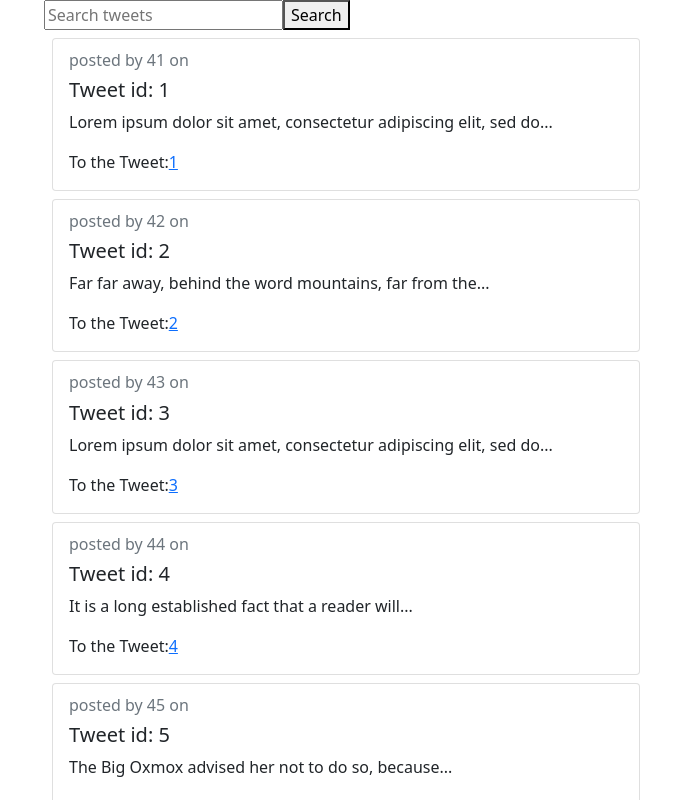
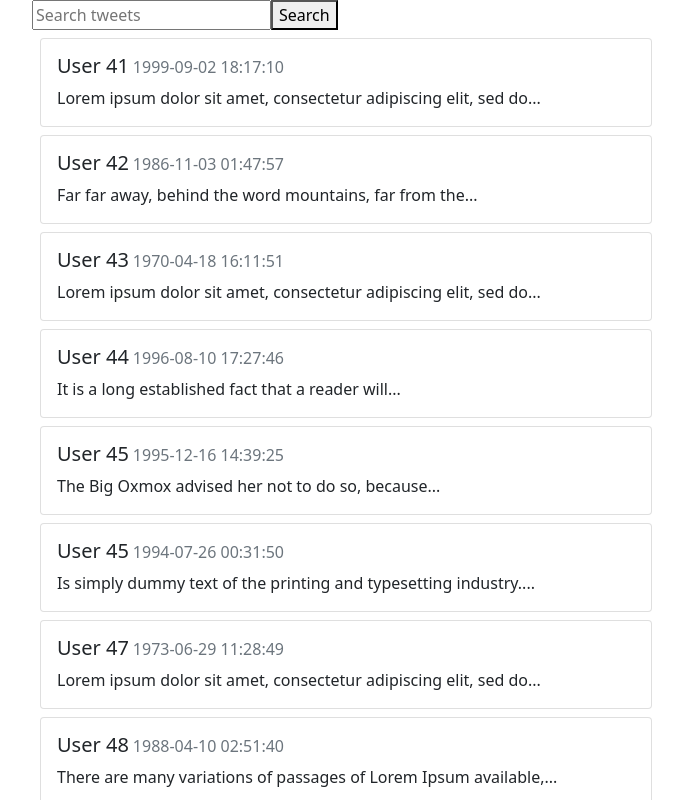
Before and after one commit to tuttiamore/mini_twitter, a React (Create React App) app: page / in a window 1280 px wide. Shown: the top 800 px of the page, without its empty margins (294-977 px from the left). Built offline with nearby package versions, Linux system fonts and the light colour scheme.

Commit message:
add styling of tweet overview and tweet preview

```diff
--- a/package.json
+++ b/package.json
@@ -7,6 +7,7 @@
     "@testing-library/react": "^11.2.7",
     "@testing-library/user-event": "^12.8.3",
     "bootstrap": "^5.0.1",
+    "date-fns": "^2.22.1",
     "react": "^17.0.2",
     "react-dom": "^17.0.2",
     "react-router-dom": "^5.2.0",
--- a/src/App.js
+++ b/src/App.js
@@ -23,11 +23,11 @@ function App() {
   return (
     <>
       <div className="container-fluid d-flex flex-column align-items-center">
-        <header className="container w-50">
+        <header className="container-main">
           <Navbar setSearchQuery={setSearchQuery}></Navbar>
         </header>
 
-        <main className="container w-50">
+        <main className="container-main">
           {/* inside each component, wrap html in <section> */}
           <Switch>
             <Route path="/tweet/:id?">
--- a/src/TweetDetails.js
+++ b/src/TweetDetails.js
@@ -1,4 +1,5 @@
 import { useParams } from "react-router-dom";
+import { format } from "date-fns";
 
 export default function TweetDetails({ tweets }) {
   const { id } = useParams();
@@ -7,10 +8,12 @@ export default function TweetDetails({ tweets }) {
     <>
       <div className="card">
         <div className="card-body">
-          <h6 className="card-subtitle mb-2 text-muted">
-            User: {tweet.id_user}
+          <h5 className="card-subtitle mb-2 d-inline-block">
+            User {tweet.id_user}
+          </h5>
+          <h6 className="card-subtitle mb-2 text-muted d-inline-block ms-1">
+            {format(tweet.date, "yyyy-MM-dd HH:mm:ss")}
           </h6>
-          <h5 className="card-title">Tweet id: {tweet.id}</h5>
 
           <p className="card-text">{tweet.text}</p>
         </div>
--- a/src/TweetPreview.js
+++ b/src/TweetPreview.js
@@ -1,26 +1,30 @@
 import { Link } from "react-router-dom";
+import { format } from "date-fns";
+
 export default function TweetPreview({ tweet }) {
   function preview(string) {
     return string.split(" ").slice(0, 10).join(" ");
   }
 
-  console.log(tweet.date);
-
   return (
     <>
       {/* Franz' code for testing routing below ,can be deleted */}
-
-      <div className="card m-2">
-        <div className="card-body">
-          <h6 className="card-subtitle mb-2 text-muted">
-            posted by {tweet.id_user} on
-          </h6>
-          <h5 className="card-title">Tweet id: {tweet.id}</h5>
-          <p className="card-text">{preview(tweet.text)}...</p>
-          To the Tweet:
-          <Link to={`/tweet/${tweet.id}`}>{tweet.id}</Link>
+      <Link
+        to={`/tweet/${tweet.id}`}
+        className="link-dark text-body text-decoration-none"
+      >
+        <div className="card m-2">
+          <div className="card-body">
+            <h5 className="card-subtitle mb-2 d-inline-block">
+              User {tweet.id_user}
+            </h5>
+            <h6 className="card-subtitle mb-2 text-muted d-inline-block ms-1">
+              {format(tweet.date, "yyyy-MM-dd HH:mm:ss")}
+            </h6>
+            <p className="card-text">{preview(tweet.text)}...</p>
+          </div>
         </div>
-      </div>
+      </Link>
       {/* <p>
         This is preview of tweet:
         <Link to={`/tweet/${tweet.id}`}>{tweet.id}</Link>
--- a/src/index.css
+++ b/src/index.css
@@ -15,3 +15,9 @@ code {
 .container-main {
   width: 70vw;
 }
+
+@media screen and (min-width: 800px) {
+  .container-main {
+    width: 50%;
+  }
+}
```
Also changed, not shown: 1 other file (tests, documents, lock files or other folders).
